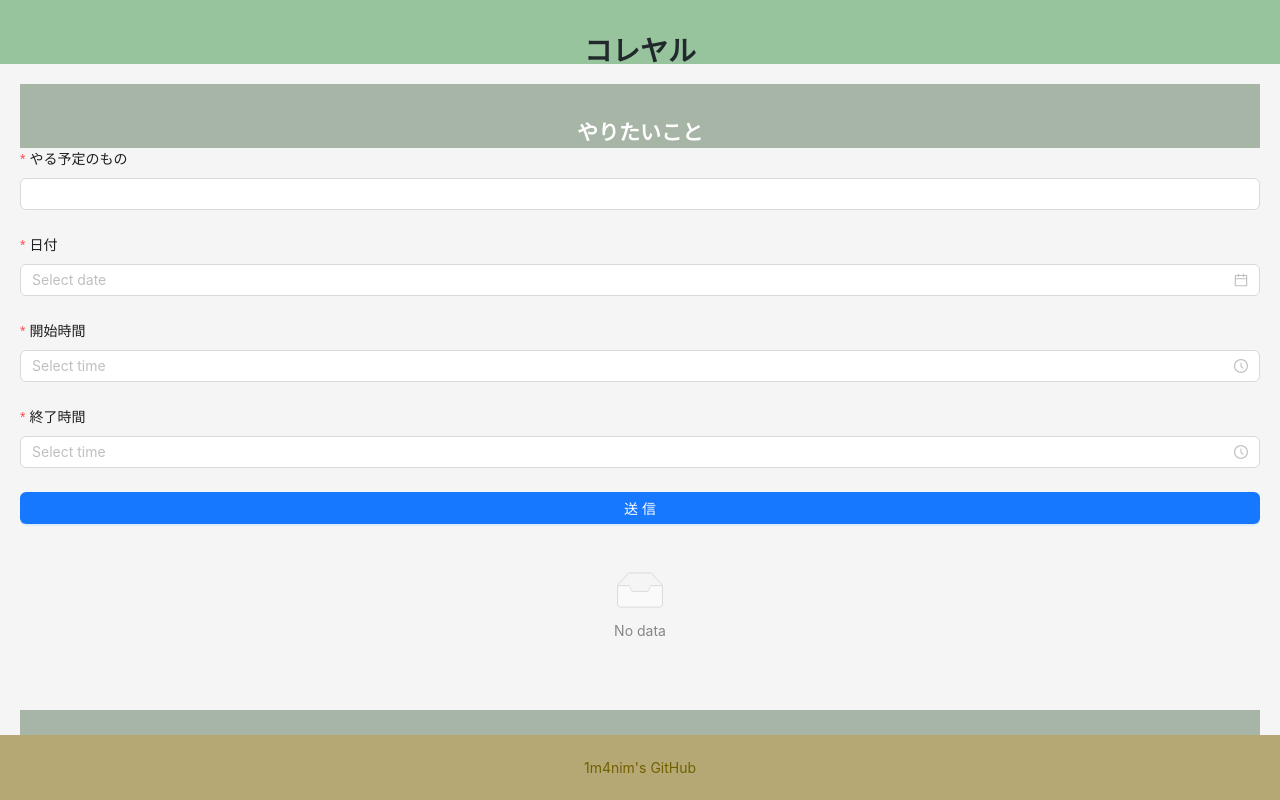
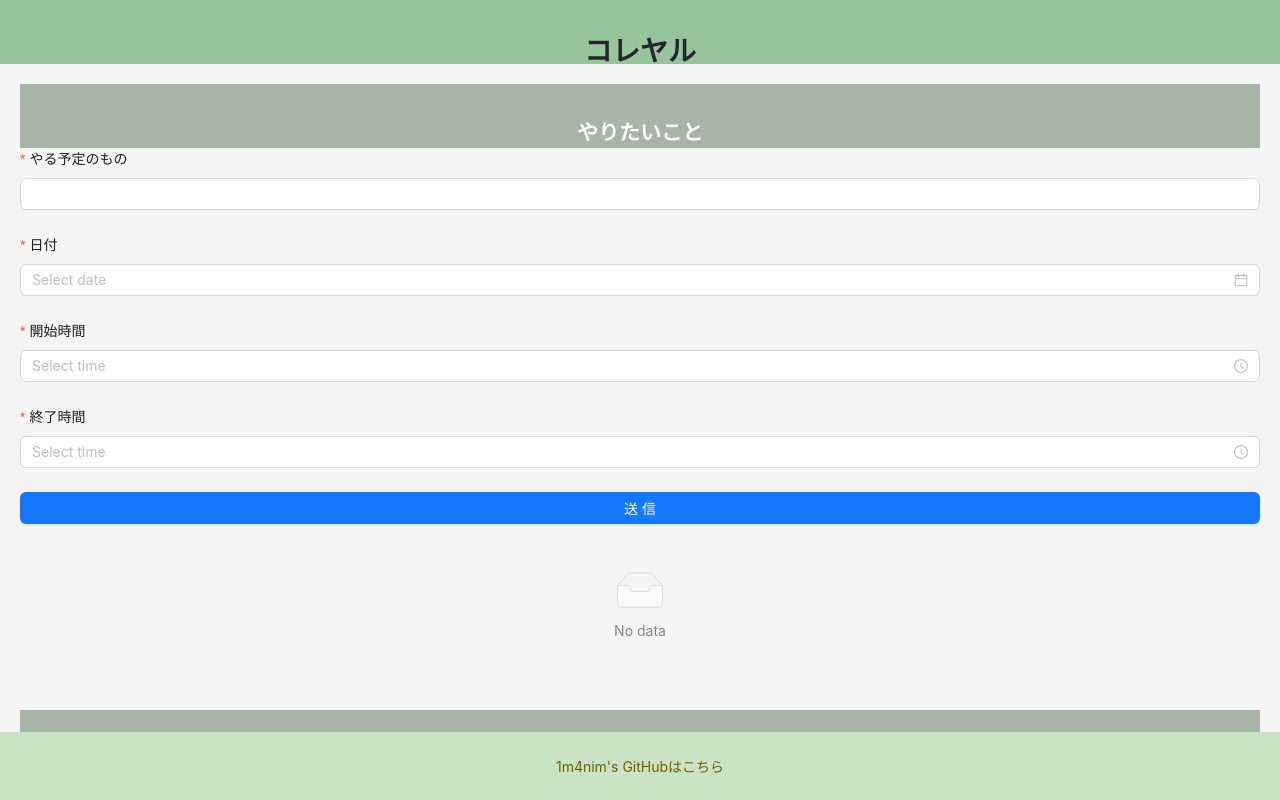
Before and after one commit to 1m4nim/aboutstudy_2, a React (Create React App) app: page /todo in a window 1280 px wide. Built offline with nearby package versions, Linux system fonts and the light colour scheme.

Commit message:
文言を変えた

```diff
--- a/src/component/Todo.js
+++ b/src/component/Todo.js
@@ -208,9 +208,9 @@ export default function Todo() {
                     </Layout>
                 </Layout>
             </Content>
-            <Footer style={{ footerstyle, textAlign: "center", backgroundColor: "#b5a874" }}>
+            <Footer style={{ footerstyle, textAlign: "center", backgroundColor: "#cbe3c5" }}>
                 <a href='https://github.com/1m4nim' target="_blank" rel="noopener noreferrer" style={{ color: "#706001" }}>
-                    1m4nim's GitHub
+                    1m4nim's GitHubはこちら
                 </a>
             </Footer>
 
```
